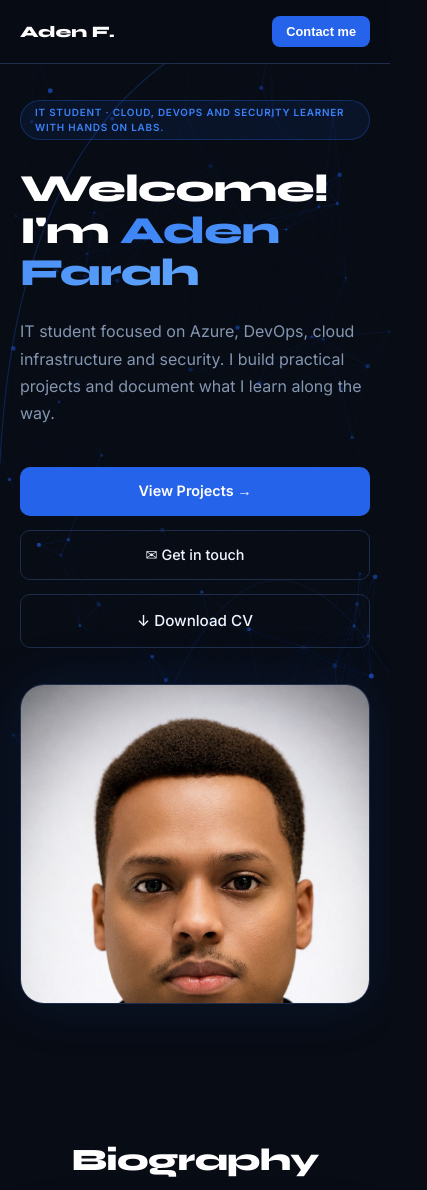
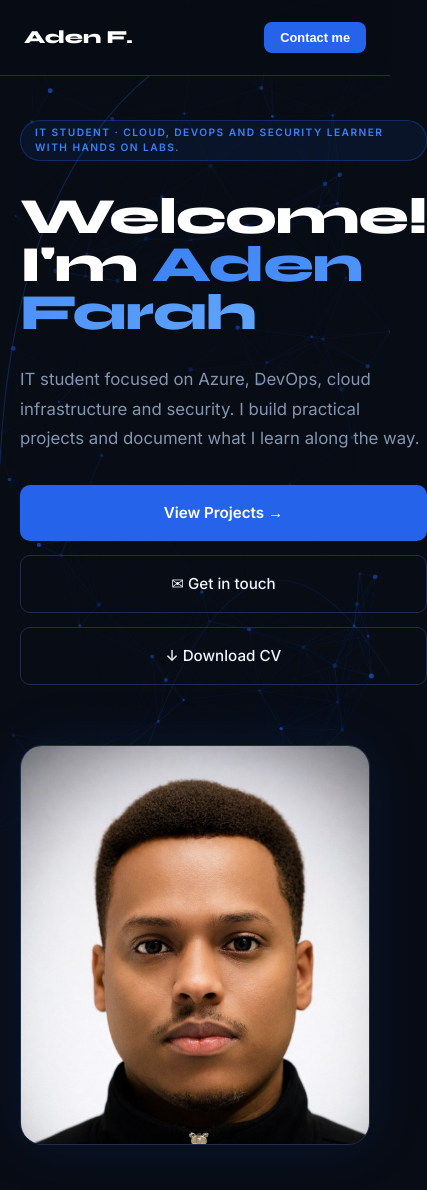
Before and after one commit to aden-farah/aden-portfolio, a plain HTML site: page index.html in a window 390 px wide. Shown: the top 1190 px of the page, 427 px wide, since content can reach past the window. Drawn offline with Linux system fonts and the light colour scheme.

Commit message:
Fix responsive mobile layout

```diff
--- a/index.html
+++ b/index.html
@@ -831,39 +831,18 @@
       }
 
       /* ── RESPONSIVE ── */
-      @media (max-width: 900px) {
-        #home {
-          padding: 110px 32px 70px;
-          gap: 40px;
-        }
-
-        .hero-photo {
-          margin-right: 0;
-          width: 320px;
-          height: 380px;
-        }
-
-        .projects-grid {
-          grid-template-columns: repeat(2, 1fr);
-        }
-      }
-
       @media (max-width: 768px) {
         nav {
-          height: 64px;
-          padding: 0 20px;
+          height: 76px;
+          padding: 0 24px;
         }
 
         .nav-links {
           display: none;
         }
 
-        .nav-logo {
-          font-size: 1rem;
-        }
-
         .nav-cta {
-          padding: 8px 14px;
+          padding: 8px 16px;
           font-size: 0.8rem;
         }
 
@@ -871,44 +850,53 @@
           min-height: auto;
           flex-direction: column;
           align-items: flex-start;
-          padding: 100px 20px 60px;
-          gap: 36px;
+          padding: 120px 20px 56px;
+          gap: 32px;
+        }
+
+        .hero-title {
+          font-size: clamp(3rem, 14vw, 4.4rem);
+          line-height: 0.95;
+          margin-bottom: 28px;
+          word-break: normal;
+        }
+
+        .hero-sub {
+          font-size: 1.05rem;
+          line-height: 1.75;
+          max-width: 100%;
+          margin-bottom: 32px;
         }
 
         .hero-eyebrow {
           font-size: 0.68rem;
           line-height: 1.5;
-          letter-spacing: 0.08em;
-        }
-
-        .hero-title {
-          font-size: clamp(2.2rem, 11vw, 3rem);
-          line-height: 1.1;
-          word-break: normal;
-        }
-
-        .hero-sub {
-          max-width: 100%;
-          font-size: 1rem;
-          line-height: 1.7;
-        }
-
-        .hero-btns,
-        .bio-btns {
+          letter-spacing: 0.14em;
+          margin-bottom: 32px;
+        }
+
+        .hero-btns {
           width: 100%;
-        }
-
-        .hero-btns a,
-        .bio-btns a {
+          gap: 14px;
+          margin-bottom: 28px;
+        }
+
+        .hero-btns a {
           width: 100%;
           justify-content: center;
+          padding: 15px 22px;
         }
 
         .hero-photo {
           width: 100%;
-          max-width: 360px;
-          height: 360px;
-          margin: 0 auto;
+          height: 420px;
+          margin-right: 0;
+          border-radius: 22px;
+        }
+
+        .hero-photo img {
+          object-fit: cover;
+          object-position: center top;
         }
 
         #bio,
@@ -917,57 +905,42 @@
         #certifications,
         #cv,
         #contact {
-          padding: 70px 20px;
+          padding: 72px 20px;
+        }
+
+        #bio {
+          padding-top: 64px;
         }
 
         .section-title {
+          font-size: clamp(2.6rem, 12vw, 4rem);
           margin-bottom: 36px;
-          font-size: clamp(1.8rem, 8vw, 2.3rem);
-        }
-
-        .bio-card,
-        .cv-section-body {
-          padding: 28px 22px;
+        }
+
+        .bio-card {
+          padding: 32px 24px;
+        }
+
+        .bio-btns {
+          width: 100%;
+        }
+
+        .bio-btns a {
+          width: 100%;
+          justify-content: center;
         }
 
         .projects-grid {
           grid-template-columns: 1fr;
-        }
-
-        .project-card {
-          padding: 26px 22px;
         }
 
         .cv-header {
           flex-direction: column;
           gap: 16px;
-          margin-bottom: 36px;
-        }
-
-        .cv-big-title {
-          font-size: 1.8rem;
-        }
-
-        .cv-section-header {
-          padding: 14px 18px;
-          gap: 12px;
-        }
-
-        .cv-section-right {
-          flex-shrink: 0;
-        }
-
-        .cv-courses-grid {
-          grid-template-columns: 1fr;
-          gap: 0;
         }
 
         .form-row {
           flex-direction: column;
-        }
-
-        .form-submit {
-          width: 100%;
         }
 
         footer {
@@ -985,28 +958,15 @@
 
       @media (max-width: 420px) {
         .hero-title {
-          font-size: clamp(1.9rem, 10vw, 2.4rem);
+          font-size: clamp(2.6rem, 13vw, 3.4rem);
+        }
+
+        .hero-eyebrow {
+          font-size: 0.64rem;
         }
 
         .hero-photo {
-          height: 320px;
-        }
-
-        .hero-eyebrow {
-          font-size: 0.62rem;
-        }
-
-        .btn-primary,
-        .btn-outline,
-        .btn-download {
-          padding: 12px 18px;
-          font-size: 0.9rem;
-        }
-
-        .bio-card,
-        .cv-section-body,
-        .project-card {
-          padding: 24px 18px;
+          height: 400px;
         }
       }
 
```
